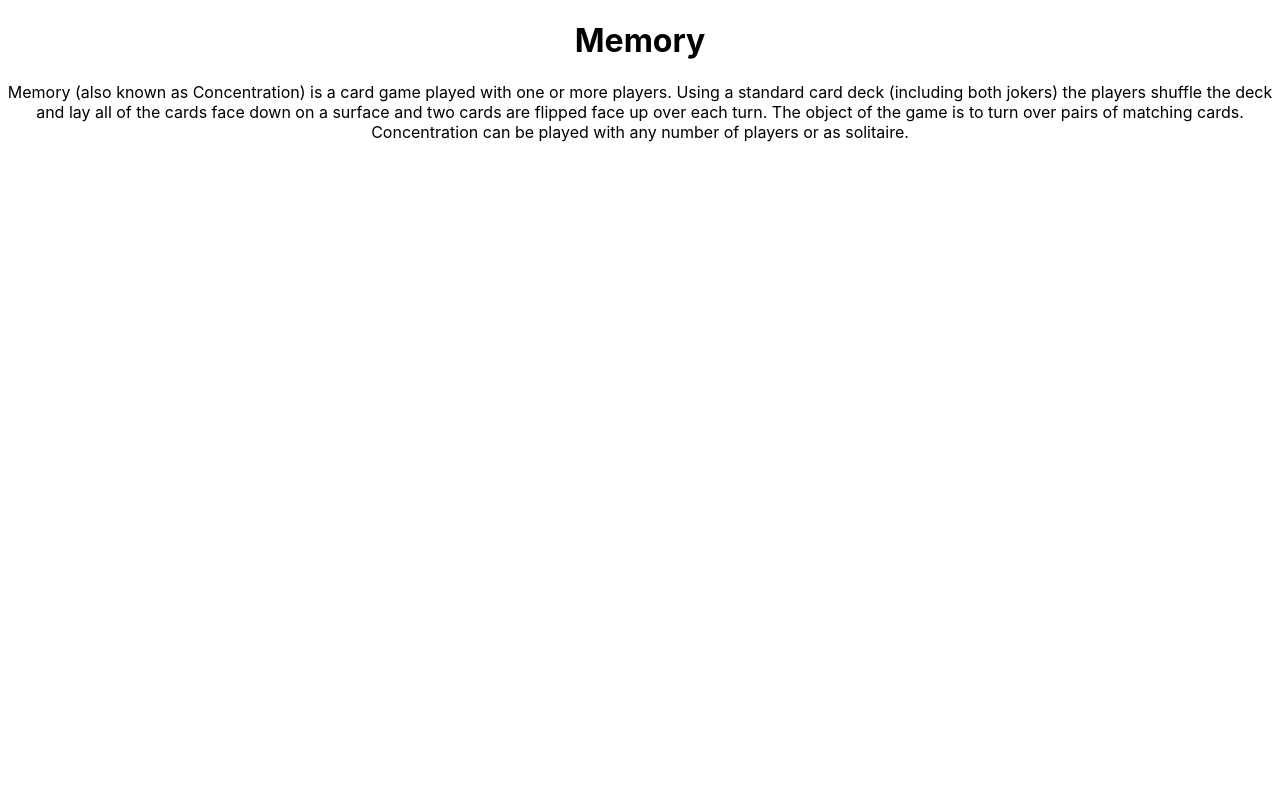
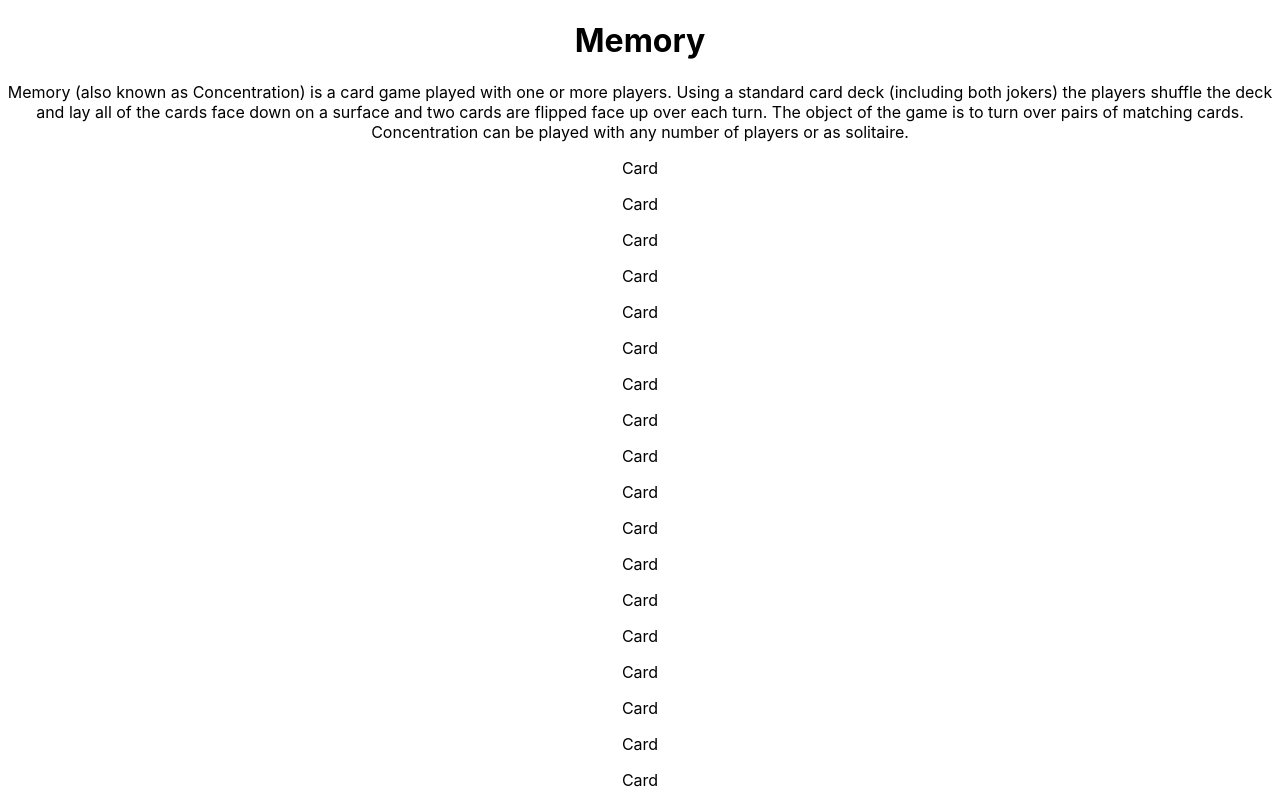
Before and after one commit to cpdis/memory, a React (Create React App) app: page / in a window 1280 px wide. Shown: the top 800 px of the page. Built offline with nearby package versions, Linux system fonts and the light colour scheme.

Commit message:
Mapped cards to Card component

```diff
--- a/package.json
+++ b/package.json
@@ -5,7 +5,8 @@
   "dependencies": {
     "react": "^16.8.3",
     "react-dom": "^16.8.3",
-    "react-scripts": "2.1.5"
+    "react-scripts": "2.1.5",
+    "styled-components": "^4.1.3"
   },
   "scripts": {
     "start": "react-scripts start",
--- a/src/components/Game/index.js
+++ b/src/components/Game/index.js
@@ -1,4 +1,6 @@
 import React, { Component } from 'react'
+import Card from "../Card"
+
 import cards from '../../data/deck'
 import shuffle from '../../utils/shuffle'
 
@@ -43,6 +45,17 @@ export default class Game extends Component {
             <div>
                 <h1>Memory</h1>
                 <p>Memory (also known as Concentration) is a card game played with one or more players. Using a standard card deck (including both jokers) the players shuffle the deck and lay all of the cards face down on a surface and two cards are flipped face up over each turn. The object of the game is to turn over pairs of matching cards. Concentration can be played with any number of players or as solitaire.</p>
+                <div>
+                    {cards.map(i => (
+                        <Card
+                            key={i}
+                            // TODO: Add image URL
+                            isMatched={matched.includes(i)}
+                            isSelected={selected.includes(i)}
+                            onClick={() => this.selectHandler(i)}
+                        />
+                    ))}
+                </div>
             </div>
         )
     }
```
Also changed, not shown: 1 other file (tests, documents, lock files or other folders).
